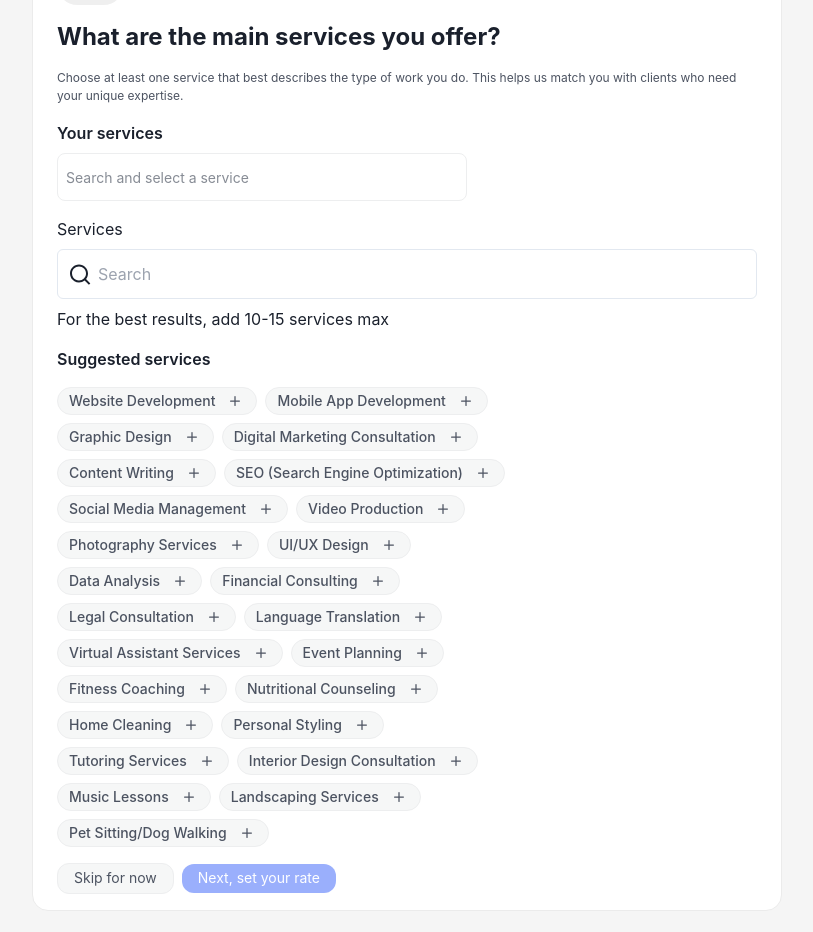
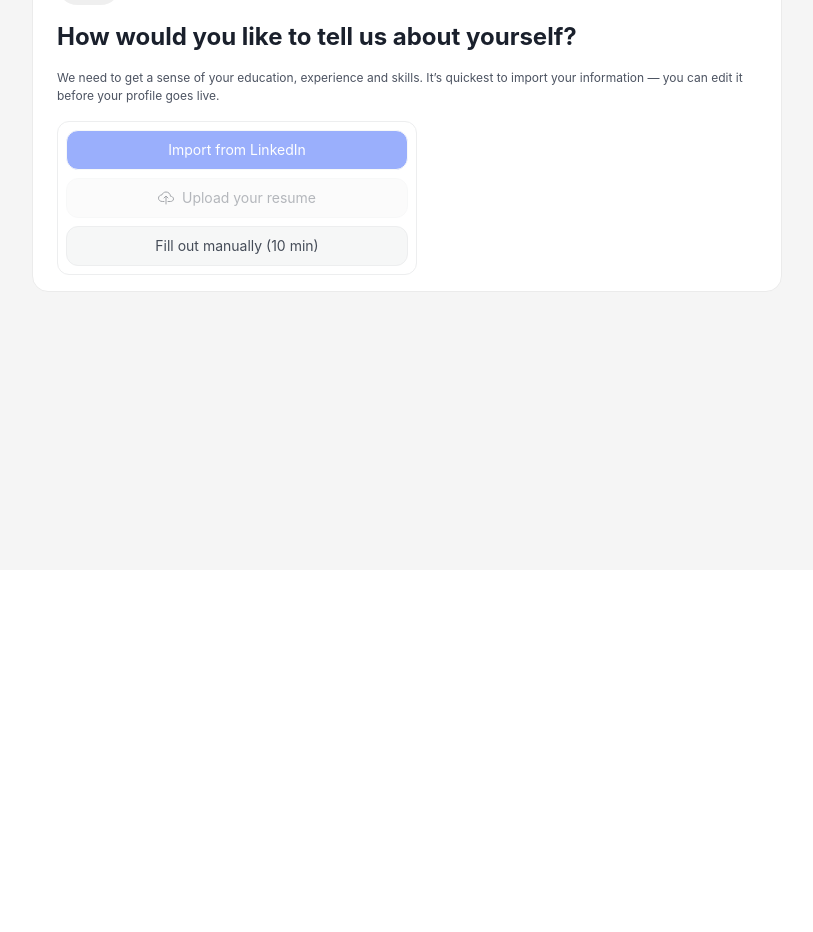
Before and after one commit to nwachiii/gigConnect, a Next.js app: page /talent/onboarding in a window 1280 px wide. Shown: the part 230-1162 px from the top of the page, without its empty margins (233-1046 px from the left). After the commit the page ends 800 px from the top, so only its background shows below. Built offline with nearby package versions, Linux system fonts and the light colour scheme.

Commit message:
Update profileCreation.js

```diff
--- a/src/components/page-components/Talents/steps/profileCreation.js
+++ b/src/components/page-components/Talents/steps/profileCreation.js
@@ -18,7 +18,7 @@ import {
 import { ProfileCompleteScreen } from "../profile/steps/complete";
 
 export const ProfileCreation = ({ setScreenNumber }) => {
-  const [step, setStep] = useState(7);
+  const [step, setStep] = useState(0);
   // eslint-disable-next-line react/display-name
   const withSetProfileStep = (Component) => (props) =>
     <Component {...props} setStep={setStep} />;
```
